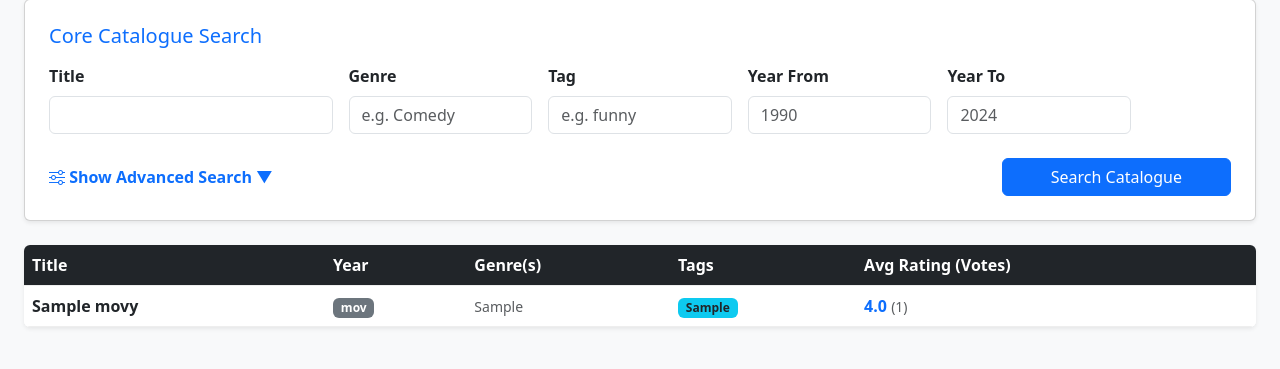
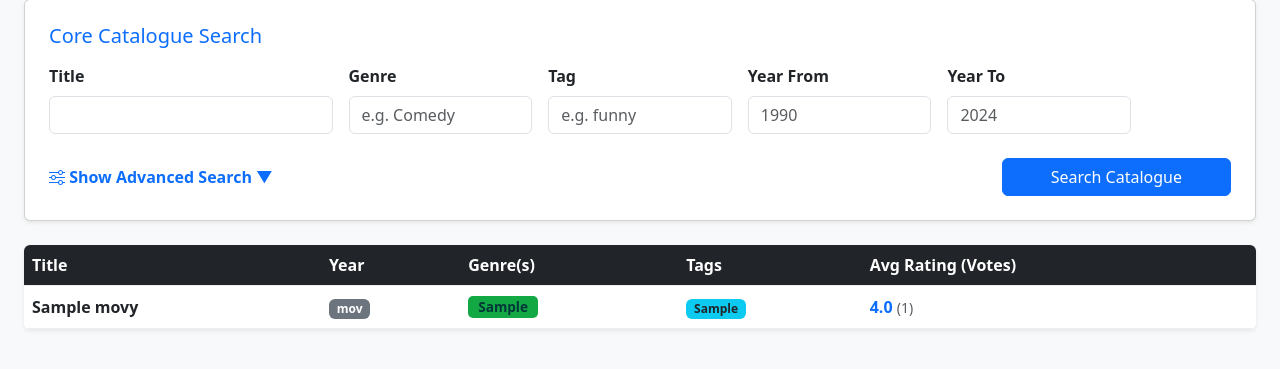
Before and after one commit to ianL123/COMP0022-database_project, a Flask app: page / in a window 1280 px wide. Shown: the part 81-450 px from the top of the page. Run offline with Flask 3, Linux system fonts and the light colour scheme; tables that the repository leaves empty hold one stand-in row (values such as "Sample post").

Commit message:
split and style for Genres tags

```diff
--- a/static/css/style.css
+++ b/static/css/style.css
@@ -31,3 +31,19 @@ th, td {
 tr:hover {
   background: #f0f4ff;
 }
+
+.genre {
+    display: inline-block;
+    padding: 4px 10px;
+    margin: 2px 4px 2px 0;
+
+    background-color: #12a844;
+    color: #00363a;
+
+    font-size: 0.85rem;
+    font-weight: 600;
+    line-height: 1;
+
+    border-radius: 5px;
+    white-space: nowrap;
+}
--- a/templates/index.html
+++ b/templates/index.html
@@ -125,7 +125,11 @@
                     <tr>
                         <td><strong>{{ row.title }}</strong></td>
                         <td><span class="badge bg-secondary">{{ row.release_year }}</span></td>
-                        <td><small class="text-muted">{{ row.genres }}</small></td>
+                        <td>
+                            {% for g in row.genres.split('|') %}
+                              <span class="genre">{{ g }}</span>
+                            {% endfor %}
+                        </td>
                         <td>
                             {% if row.all_tags %}
                                 <span class="badge bg-info text-dark" style="white-space: normal; text-align: left;">{{ row.all_tags }}</span>
```
Also changed, not shown: templates/reports.html (+10 -2 lines).
